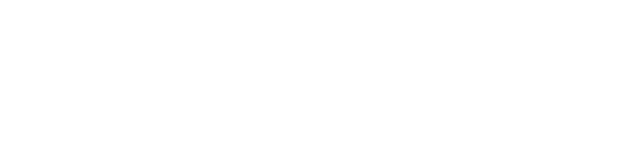
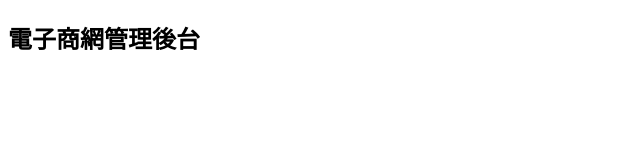
Before and after one commit to ffff980/mcu-114-1-web-14131783, a plain HTML site: page src/index.html in a window 1280 px wide. Shown: the whole page, without its empty margins (0-640 px from the left). Drawn offline with Linux system fonts and the light colour scheme.

Commit message:
feat(html):利用 h3 標籤設定網頁標題實作

```diff
--- a/src/index.html
+++ b/src/index.html
@@ -5,5 +5,7 @@
     <meta name="viewport" content="width=device-width, initial-scale=1.0" />
     <title>電子商網管理後台</title>
   </head>
-  <body></body>
+  <body>
+    <h2>電子商網管理後台</h2>
+  </body>
 </html>
```
